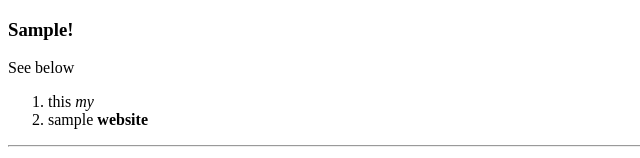
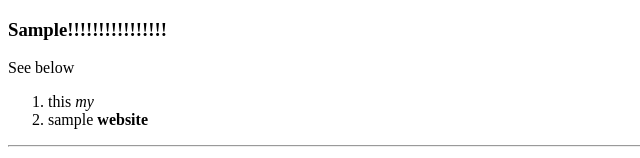
Before and after one commit to elvincbk/elvincbk.github.io, a plain HTML site: page index.html in a window 1280 px wide. Shown: the top 158 px of the page, without its empty margins (0-640 px from the left). Drawn offline with Linux system fonts and the light colour scheme.

Commit message:
made it more awesome

```diff
--- a/index.html
+++ b/index.html
@@ -1,7 +1,7 @@
 <!doctype html>
 <html>
     <head>
-    <h3>Sample!</h3>
+    <h3>Sample!!!!!!!!!!!!!!!!</h3>
     </head>
     <body>
         <p>See below</p>
```
